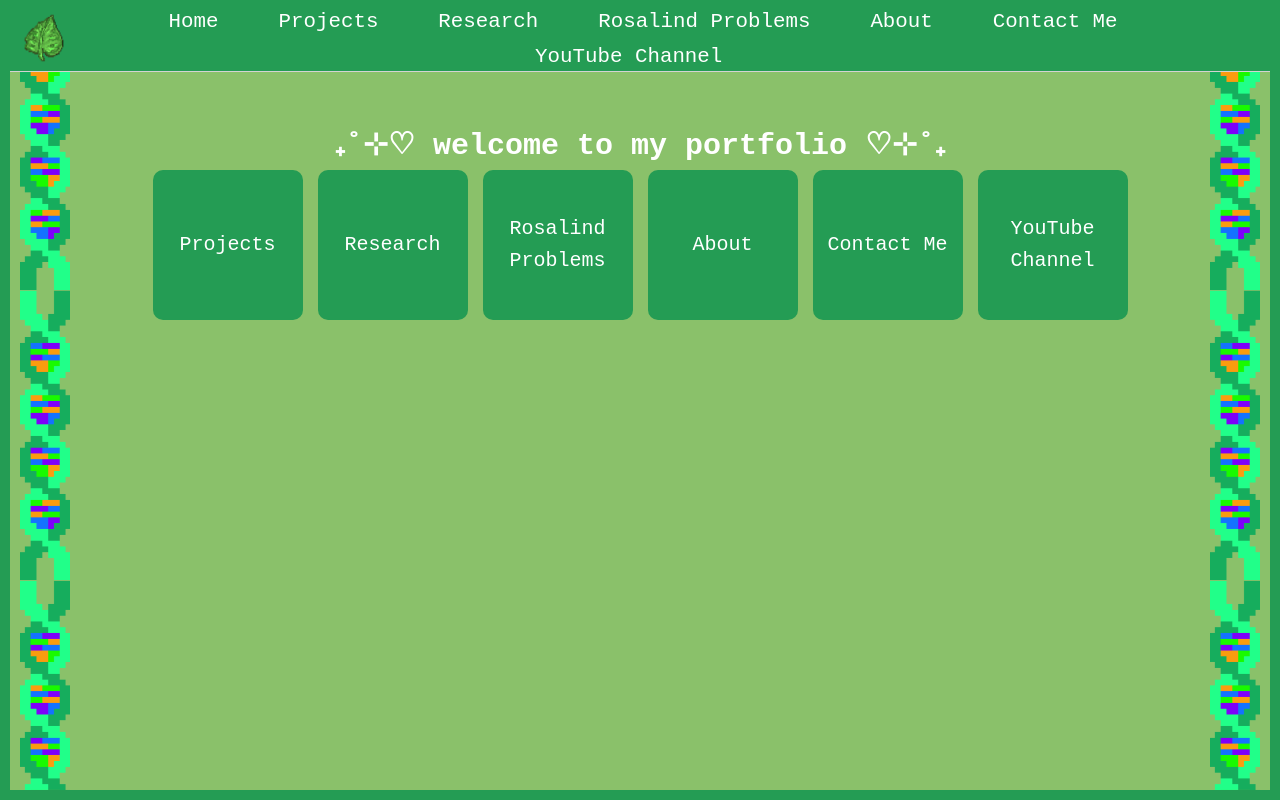
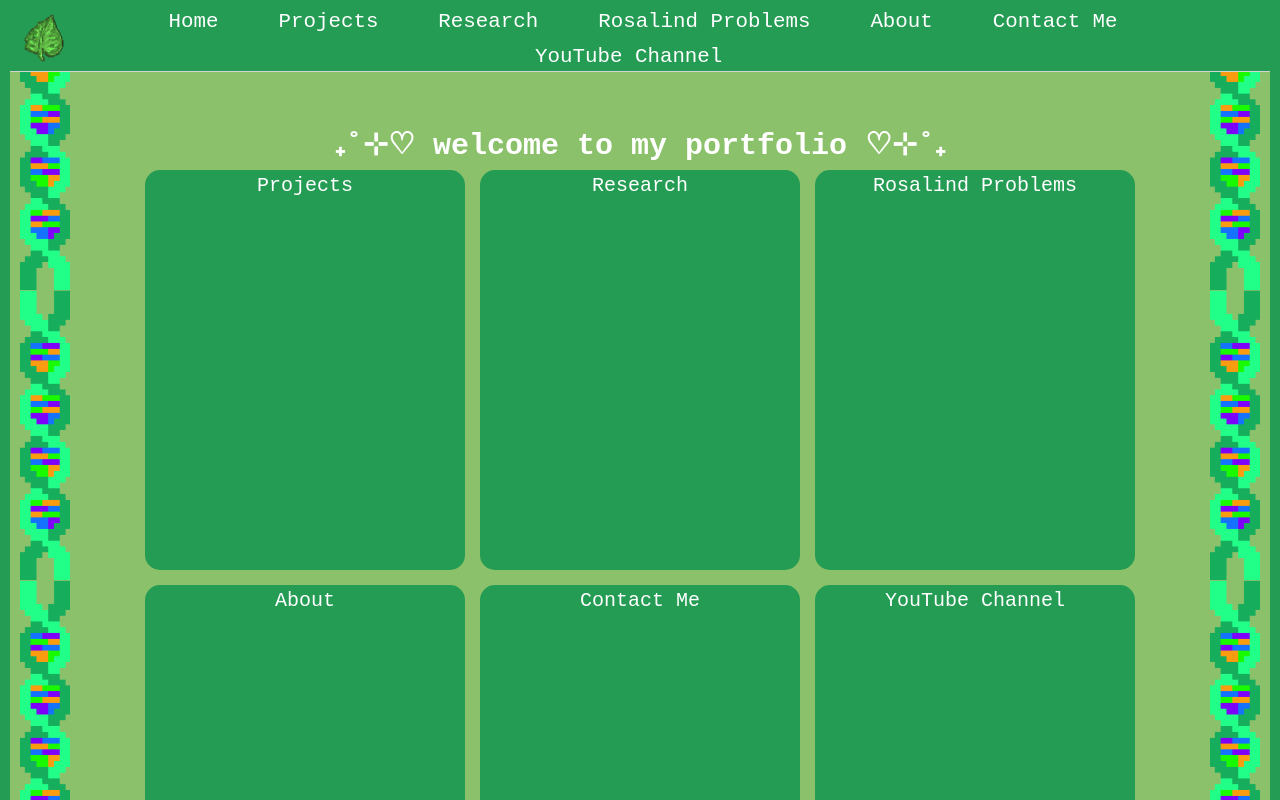
Before and after one commit to zawmbi/zawmbi.github.io, a React (Create React App) app: page / in a window 1280 px wide. Shown: the top 800 px of the page. Built offline with nearby package versions, Linux system fonts and the light colour scheme.

Commit message:
changed card shapes and added youtube

```diff
--- a/src/cards.css
+++ b/src/cards.css
@@ -18,13 +18,13 @@
   .card {
     background-color: var(--dark-green);
     color: white;
-    width: 150px;
-    height: 150px;
+    width: 20rem;
+    height: 25rem;
     display: flex;
     justify-content: center;
-    align-items: center;
+    /* align-items: center; */
     text-align: center;
-    border-radius: 10px;
+    border-radius: 15px;
     transition: transform 0.3s ease, box-shadow 0.3s ease;
     text-emphasis: bold;
   }
--- a/src/components/NavBar.js
+++ b/src/components/NavBar.js
@@ -6,7 +6,6 @@ import { Link } from 'react-router-dom';
 
 function NavBar() {
     const navRef = useRef();
-
     const showNavbar = () => {
         navRef.current.classList.toggle("responsive_nav");
     };
```
